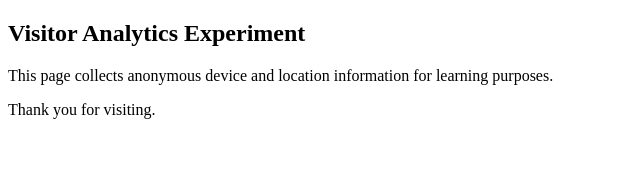
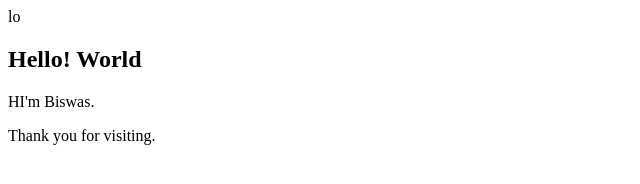
Before and after one commit to biswaspkhrel/biswaspkhrel.github.io, a plain HTML site: page index.html in a window 1280 px wide. Shown: the whole page, without its empty margins (0-640 px from the left). Drawn offline with Linux system fonts and the light colour scheme.

Commit message:
Update title and content in index.html

```diff
--- a/index.html
+++ b/index.html
@@ -1,14 +1,13 @@
-<!DOCTYPE html>
+lo<!DOCTYPE html>
 <html>
 <head>
-  <title>Visitor Analytics</title>
+  <title>Biswas</title>
   <meta charset="UTF-8">
 </head>
 <body>
-  <h2>Visitor Analytics Experiment</h2>
+  <h2>Hello! World</h2>
   <p>
-    This page collects anonymous device and location information
-    for learning purposes.
+    HI'm Biswas.
   </p>
 
   <p>Thank you for visiting.</p>
```
